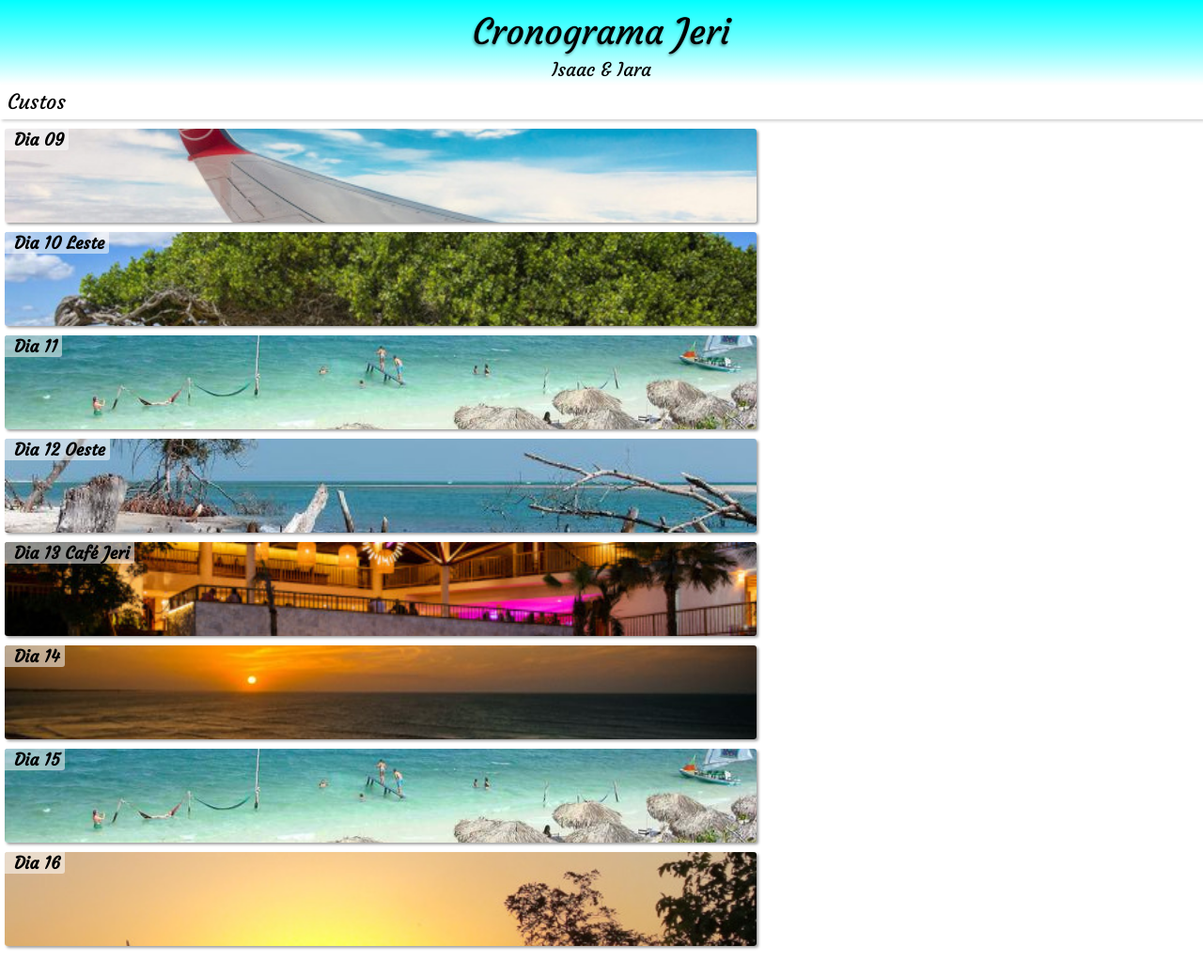
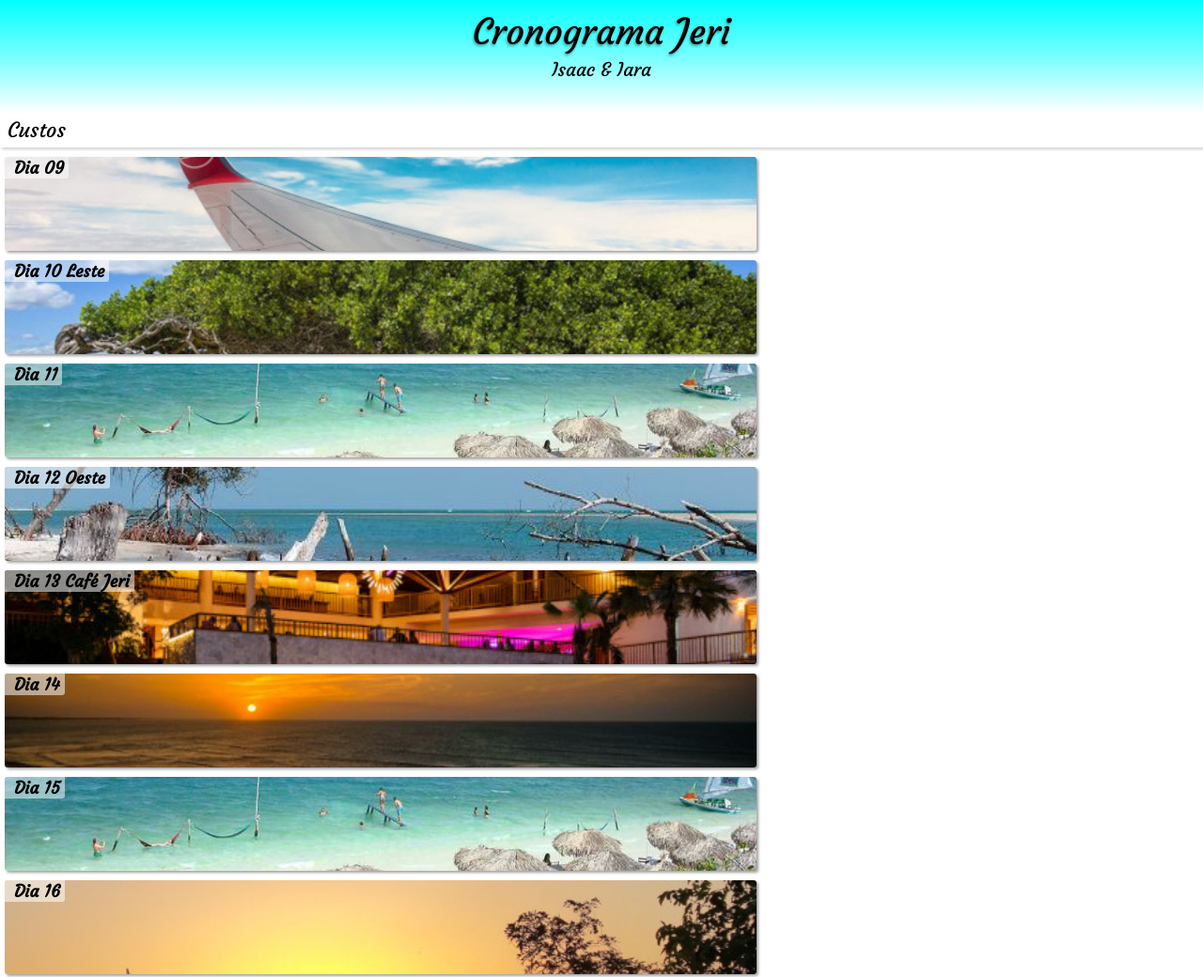
Before and after one commit to IsaacBernardo1010/viagen-jeriv2, a plain HTML site: page index.html in a window 1280 px wide. Shown: the top 1040 px of the page at 94% size. Before the commit the page ends 1017 px from the top, so only its background shows below. Drawn offline with Linux system fonts and the light colour scheme.

Commit message:
Update style.css

```diff
--- a/estilo/style.css
+++ b/estilo/style.css
@@ -15,6 +15,7 @@ body {
 }
 
 header {
+    height: 120px;
     background-image: linear-gradient(to bottom, aqua, rgba(0, 255, 255, 0.534), white);
     text-align: center;
     color: black;
@@ -37,10 +38,8 @@ header > h2 {
 }
 
 nav {
-    padding-left: 8px;
+    padding: 5px 5px 5px 8px;
     background-color: white;
-    padding-top: 5px;
-    padding-bottom: 5px;
     text-align: left;
     box-shadow: 2px 2px 3px rgba(0, 0, 0, 0.185);
 }
```
